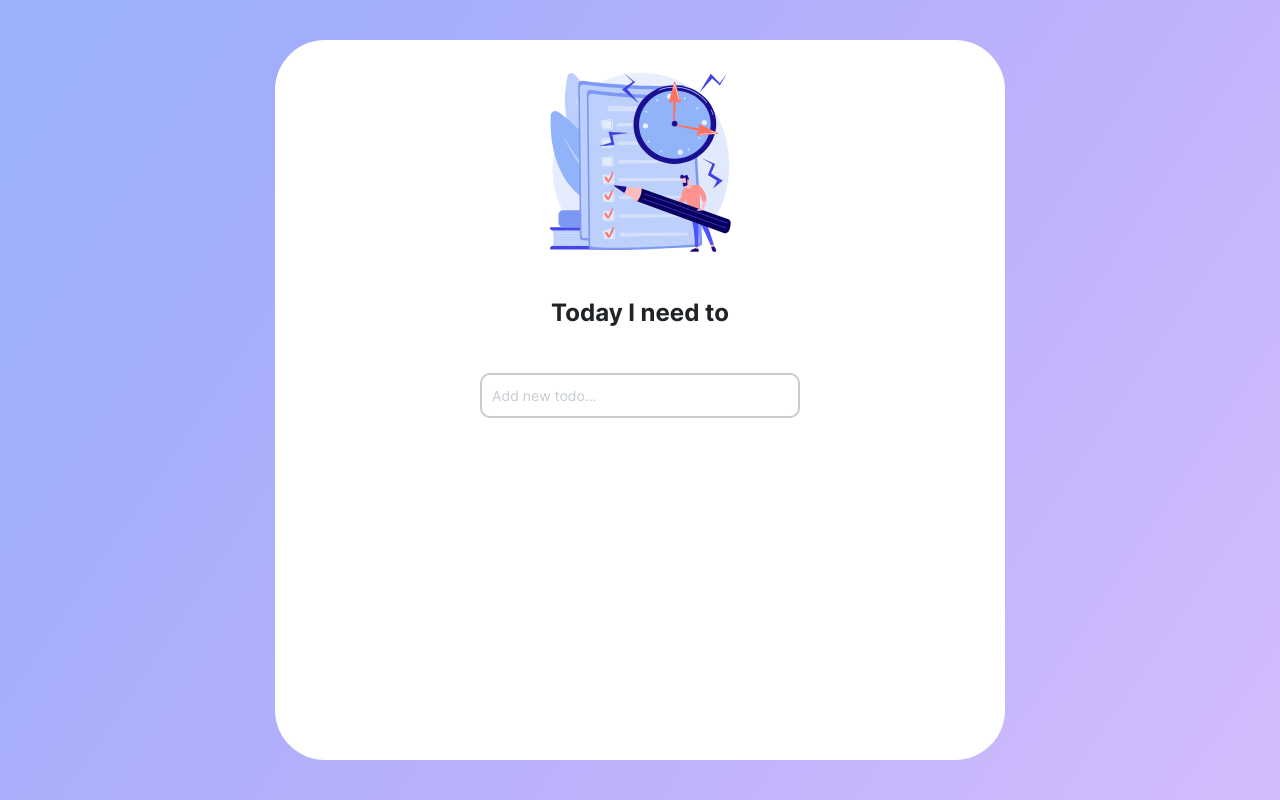
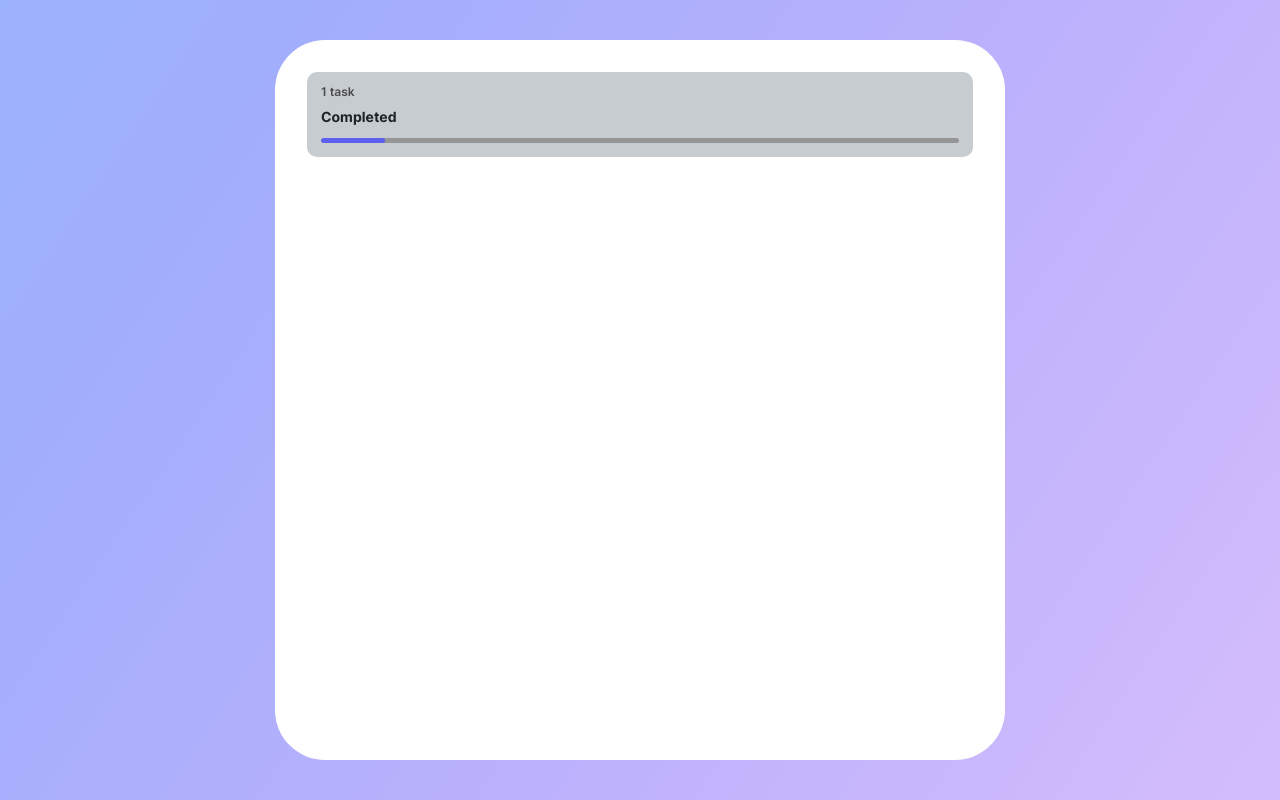
Before and after one commit to alkhimenok/todo-list, a React (Create React App) app: page / in a window 1280 px wide. Built offline with nearby package versions, Linux system fonts and the light colour scheme.

Commit message:
create(Card): component

```diff
--- a/src/App.jsx
+++ b/src/App.jsx
@@ -1,7 +1,9 @@
 import React from 'react'
 import Header from './components/header/Header'
 import Main from './components/main/Main'
+import Footer from './components/footer/Footer'
 import * as Styled from './styledApp'
+import Card from './components/footer/card/Card'
 
 const App = () => {
 	return (
@@ -13,8 +15,15 @@ const App = () => {
 			<Styled.Wrapper>
 				<Styled.Content>
 					<Styled.Body>
-						<Header />
+						<Card
+							title={'Completed'}
+							numberOfTask={1}
+							totalTasks={10}
+							color={'#5D5FEF'}
+						/>
+						{/* <Header />
 						<Main />
+						<Footer /> */}
 					</Styled.Body>
 				</Styled.Content>
 			</Styled.Wrapper>
--- a/src/components/UI/button/Button.jsx
+++ b/src/components/UI/button/Button.jsx
@@ -2,9 +2,10 @@ import React from 'react'
 import PropTypes from 'prop-types'
 import { ButtonWrapper } from './styledButton'
 
-const Button = ({ content, type, isFocused, isHide, isDisable }) => {
+const Button = ({ id, content, type, isFocused, isHide, isDisable }) => {
 	return (
 		<ButtonWrapper
+			id={id}
 			type={type}
 			isFocused={isFocused}
 			isHide={isHide}
@@ -16,6 +17,7 @@ const Button = ({ content, type, isFocused, isHide, isDisable }) => {
 }
 
 Button.propTypes = {
+	id: PropTypes.string,
 	content: PropTypes.string.isRequired,
 	type: PropTypes.string,
 	isFocused: PropTypes.bool,
--- a/src/components/UI/checkbox/Checkbox.jsx
+++ b/src/components/UI/checkbox/Checkbox.jsx
@@ -2,9 +2,9 @@ import React from 'react'
 import PropTypes from 'prop-types'
 import * as Styled from './styledCheckbox'
 
-const Checkbox = ({ isChecked, size }) => {
+const Checkbox = ({ id, isChecked, size }) => {
 	return (
-		<Styled.CheckboxWrapper size={size}>
+		<Styled.CheckboxWrapper id={id} size={size}>
 			<Styled.CheckboxLabel isChecked={isChecked}>
 				<Styled.CheckboxInput type='checkbox' />
 			</Styled.CheckboxLabel>
@@ -13,6 +13,7 @@ const Checkbox = ({ isChecked, size }) => {
 }
 
 Checkbox.propTypes = {
+	id: PropTypes.string,
 	isChecked: PropTypes.bool,
 	size: PropTypes.string
 }
--- a/src/components/UI/iconButton/IconButton.jsx
+++ b/src/components/UI/iconButton/IconButton.jsx
@@ -2,9 +2,10 @@ import React from 'react'
 import PropTypes from 'prop-types'
 import * as Styled from './styledIconButton'
 
-const IconButton = ({ icon, size, isDisable, action }) => {
+const IconButton = ({ id, icon, size, isDisable, action }) => {
 	return (
 		<Styled.IconButtonWrapper
+			id={id}
 			icon={icon}
 			size={size}
 			isDisable={isDisable}
@@ -16,6 +17,7 @@ const IconButton = ({ icon, size, isDisable, action }) => {
 }
 
 IconButton.propTypes = {
+	id: PropTypes.string,
 	icon: PropTypes.string.isRequired,
 	size: PropTypes.string,
 	isDisable: PropTypes.bool,
--- a/src/components/UI/input/Input.jsx
+++ b/src/components/UI/input/Input.jsx
@@ -2,10 +2,11 @@ import React from 'react'
 import PropTypes from 'prop-types'
 import * as Styled from './styledInput'
 
-const Input = ({ label, value, onChange }) => {
+const Input = ({ id, label, value, onChange }) => {
 	return (
 		<Styled.InputFieldset>
 			<Styled.InputWrapper
+				id={id}
 				type='text'
 				placeholder=' '
 				value={value}
@@ -17,6 +18,7 @@ const Input = ({ label, value, onChange }) => {
 }
 
 Input.propTypes = {
+	id: PropTypes.string,
 	label: PropTypes.string,
 	value: PropTypes.string,
 	onChange: PropTypes.func
--- /dev/null
+++ b/src/components/footer/Footer.jsx
@@ -0,0 +1,35 @@
+import React from 'react'
+import Container from '../common/Container'
+import Button from '../UI/button/Button'
+import * as Styled from './styledFooter'
+import { uid } from 'uid'
+
+const Footer = () => {
+	const buttons = ['Check all', 'All', 'Active', 'Completed', 'Clear completed']
+
+	return (
+		<Styled.FooterSection>
+			<Container>
+				<Styled.FooterProgress></Styled.FooterProgress>
+				<Styled.FooterNav>
+					<Styled.FooterList>
+						{buttons.map((btn) => (
+							<Styled.FooterItem key={uid()}>
+								<Button
+									id={uid()}
+									content={btn}
+									type={'button'}
+									isFocused={false}
+									isHide={false}
+									isDisable={false}
+								/>
+							</Styled.FooterItem>
+						))}
+					</Styled.FooterList>
+				</Styled.FooterNav>
+			</Container>
+		</Styled.FooterSection>
+	)
+}
+
+export default Footer
--- /dev/null
+++ b/src/components/footer/card/Card.jsx
@@ -0,0 +1,31 @@
+import React from 'react'
+import PropTypes from 'prop-types'
+import * as Styled from './styledCard'
+
+const Card = ({ title, numberOfTask, totalTasks, color }) => {
+	const width = (100 / totalTasks) * numberOfTask
+
+	return (
+		<Styled.CardWrapper>
+			<Styled.CartNumberOfTask>
+				{numberOfTask === 1 ? `${numberOfTask} task` : `${numberOfTask} tasks`}
+			</Styled.CartNumberOfTask>
+			<Styled.CardTitle>{title}</Styled.CardTitle>
+			<Styled.CardProgress>
+				<Styled.CardThumb
+					thumbColor={color}
+					thumbWidth={width}
+				></Styled.CardThumb>
+			</Styled.CardProgress>
+		</Styled.CardWrapper>
+	)
+}
+
+Card.propTypes = {
+	title: PropTypes.string,
+	numberOfTask: PropTypes.number,
+	totalTasks: PropTypes.number,
+	color: PropTypes.string
+}
+
+export default Card
--- /dev/null
+++ b/src/components/footer/card/styledCard.js
@@ -0,0 +1,39 @@
+import styled from 'styled-components'
+import * as UNITS from '../../../constants/units'
+import * as FONTS from '../../../constants/fonts'
+import * as COLORS from '../../../constants/colors'
+import * as BORDERS from '../../../constants/borders'
+import * as TRANSITIONS from '../../../constants/transitions'
+
+const CardWrapper = styled.div`
+	padding: ${UNITS.MD_SIZE};
+	background-color: ${COLORS.SECONDARY};
+	border-radius: ${BORDERS.RADIUS_SUPERELLIPSE};
+`
+const CartNumberOfTask = styled.h5`
+	margin: 0 0 ${UNITS.XS_SIZE} 0;
+	font-family: ${FONTS.SECONDARY};
+	font-size: ${UNITS.XS_SIZE};
+	color: ${COLORS.WARNING};
+`
+const CardTitle = styled.h4`
+	margin: 0 0 ${UNITS.MD_SIZE} 0;
+	font-family: ${FONTS.TERTIARY};
+	font-size: ${UNITS.MD_SIZE};
+`
+const CardProgress = styled.div`
+	width: 100%;
+	height: calc(${UNITS.BASE_SIZE} * 0.5); ///
+	background-color: ${COLORS.PRIMARY_DARK};
+	border-radius: ${BORDERS.RADIUS_SUPERELLIPSE};
+	overflow: hidden;
+`
+const CardThumb = styled.div`
+	height: 100%;
+	width: ${({ thumbWidth }) => `${thumbWidth}%`};
+	background-color: ${({ thumbColor }) => thumbColor};
+	border-radius: ${BORDERS.RADIUS_SUPERELLIPSE};
+	transition: ${TRANSITIONS.LONG};
+`
+
+export { CardWrapper, CartNumberOfTask, CardTitle, CardProgress, CardThumb }
--- /dev/null
+++ b/src/components/footer/styledFooter.js
@@ -0,0 +1,12 @@
+import styled from 'styled-components'
+import { getDisplayFlex } from '../../utils/styled'
+
+const FooterSection = styled.footer``
+const FooterProgress = styled.div``
+const FooterNav = styled.nav``
+const FooterList = styled.ul`
+	${getDisplayFlex('center', 'space-between')}
+`
+const FooterItem = styled.li``
+
+export { FooterSection, FooterProgress, FooterNav, FooterList, FooterItem }
--- a/src/components/todo/styledTodo.js
+++ b/src/components/todo/styledTodo.js
@@ -18,7 +18,7 @@ const TodoDrag = styled.div`
 			isHovered || `opacity: ${TRANSPARENCY.INVISIBLE}; pointer-events: none;`};
 	}
 `
-const TodoContent = styled.h2`
+const TodoContent = styled.h3`
 	flex: 1;
 	padding: 0 ${UNITS.XS_SIZE};
 	font-size: ${UNITS.MD_SIZE};
```
